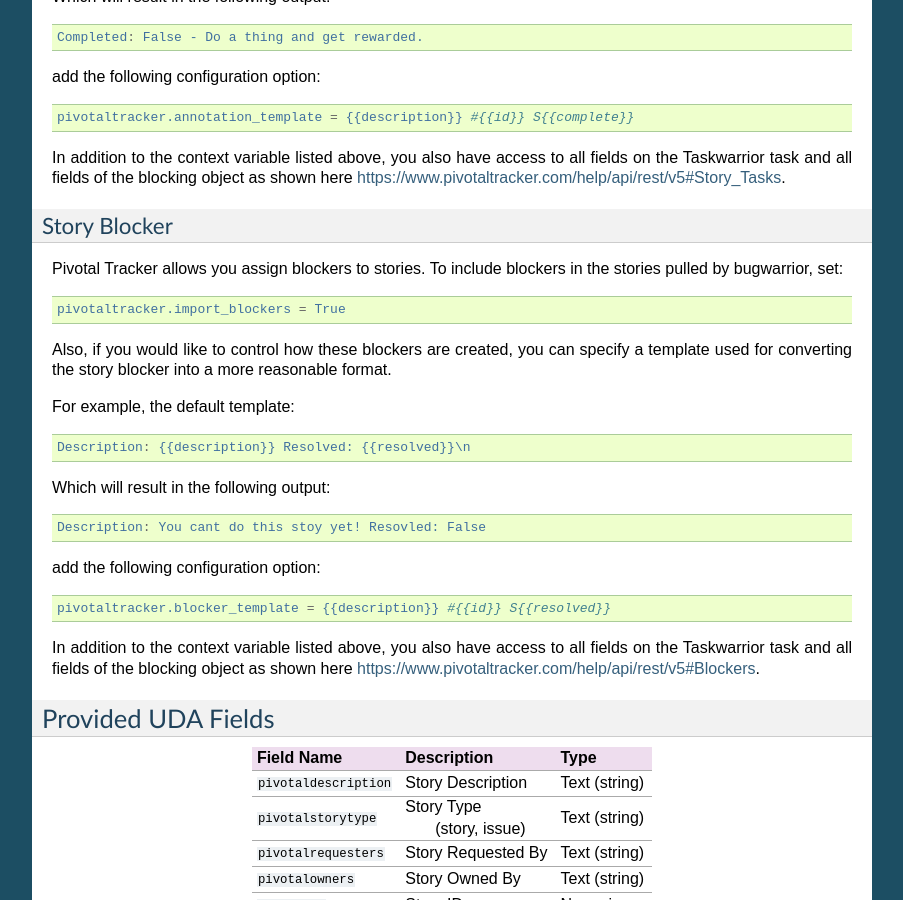
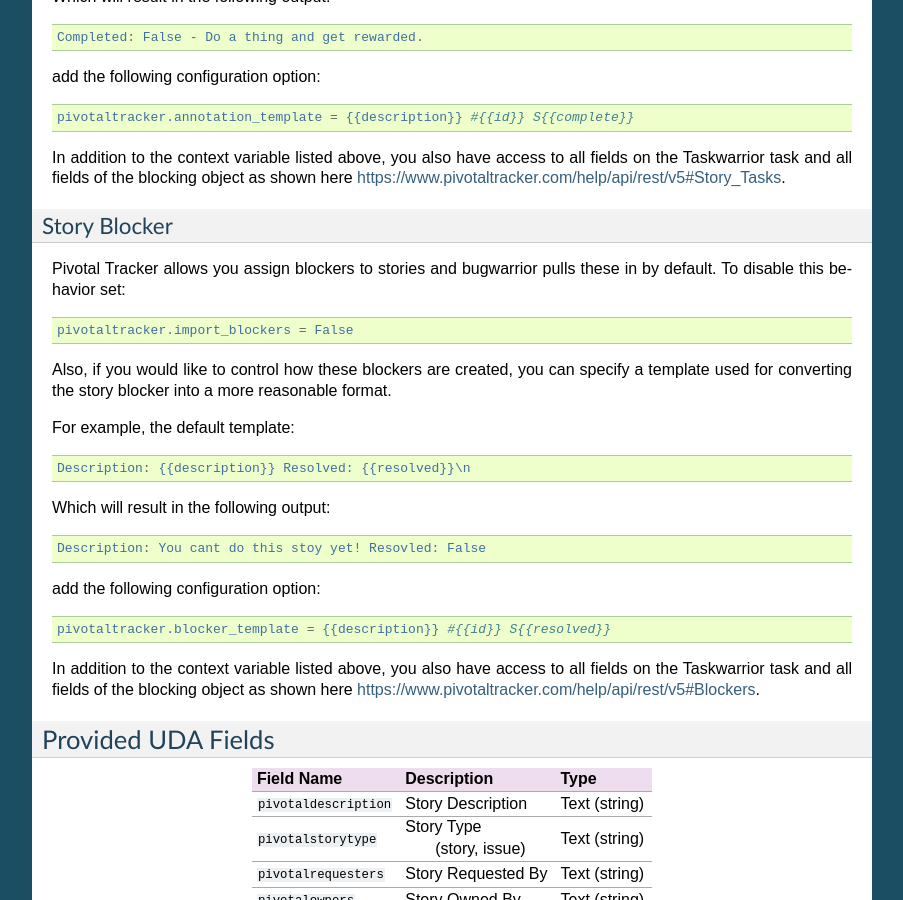
Before and after one commit to GothenburgBitFactory/bugwarrior, a Sphinx documentation site: the page built from bugwarrior/docs/services/pivotaltracker.rst, in a window 1280 px wide and 900 px high, scrolled down 3529 px. Shown: the whole window, without its empty margins (198-1101 px from the left). Built offline with Sphinx 7.4.7, drawn with Linux system fonts in a browser that asks for light colours; pages that are not in the unit, such as notebooks, are missing from menus.

Commit message:
pivotaltracker: fix import_blockers default docs

```diff
--- a/bugwarrior/docs/services/pivotaltracker.rst
+++ b/bugwarrior/docs/services/pivotaltracker.rst
@@ -240,10 +240,10 @@
 Story Blocker
 +++++++++++++
 
-Pivotal Tracker allows you assign blockers to stories. To include blockers in
-the stories pulled by bugwarrior, set::
+Pivotal Tracker allows you assign blockers to stories and bugwarrior pulls
+these in by default. To disable this behavior set::
 
-    pivotaltracker.import_blockers = True
+    pivotaltracker.import_blockers = False
 
 Also, if you would like to control how these blockers are created, you can
 specify a template used for converting the story blocker into a more reasonable
```
